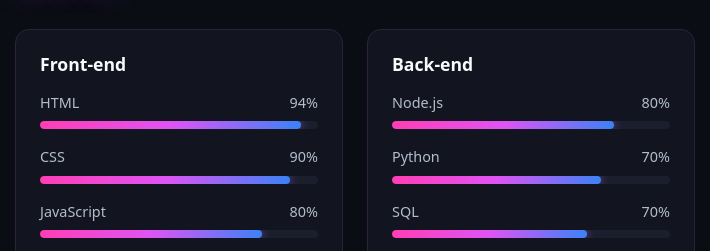
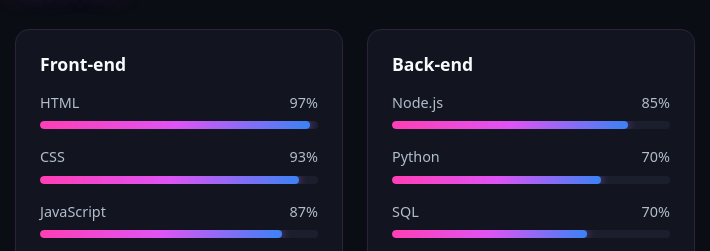
Before and after one commit to befikirgizachew1-design/portfolio-website, a plain HTML site: page index.html in a window 1280 px wide. Shown: the part 1295-1546 px from the top of the page, 109-819 px from the left. Drawn offline with Linux system fonts and the light colour scheme; a script that the page names is missing.

Commit message:
modify the skills section

```diff
--- a/index.html
+++ b/index.html
@@ -88,30 +88,30 @@
             <div class="skill-group">
               <h3>Front-end</h3>
               <div class="bar">
-                <div><span>HTML</span><span>94%</span></div>
+                <div><span>HTML</span><span>97%</span></div>
                 <div class="track">
-                  <div class="fill" style="width: 94%"></div>
+                  <div class="fill" style="width: 97%"></div>
                 </div>
               </div>
               <div class="bar">
-                <div><span> CSS</span><span>90%</span></div>
+                <div><span> CSS</span><span>93%</span></div>
                 <div class="track">
-                  <div class="fill" style="width: 90%"></div>
+                  <div class="fill" style="width: 93%"></div>
                 </div>
               </div>
               <div class="bar">
-                <div><span>JavaScript</span><span>80%</span></div>
+                <div><span>JavaScript</span><span>87%</span></div>
                 <div class="track">
-                  <div class="fill" style="width: 80%"></div>
+                  <div class="fill" style="width: 87%"></div>
                 </div>
               </div>
             </div>
             <div class="skill-group">
               <h3>Back-end</h3>
               <div class="bar">
-                <div><span>Node.js</span><span>80%</span></div>
+                <div><span>Node.js</span><span>85%</span></div>
                 <div class="track">
-                  <div class="fill" style="width: 80%"></div>
+                  <div class="fill" style="width: 85%"></div>
                 </div>
               </div>
               <div class="bar">
```
